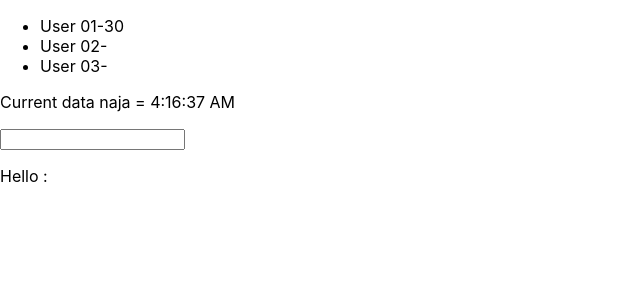
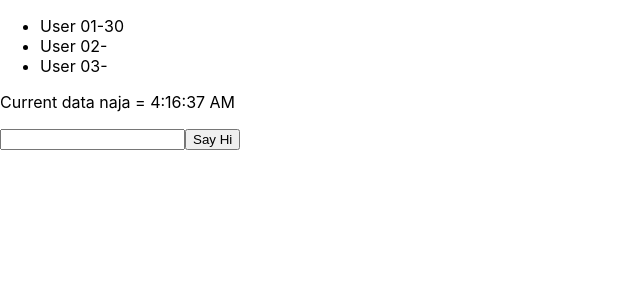
Before and after one commit to up1/workshop-react-20210421, a React (Create React App) app: page / in a window 1280 px wide. Shown: the top 300 px of the page, without its empty margins (0-640 px from the left). Built offline with nearby package versions, Linux system fonts and the light colour scheme.

Commit message:
Working with button

```diff
--- a/src/components/Form.js
+++ b/src/components/Form.js
@@ -7,19 +7,25 @@ import { Component } from "react";
 class Form extends Component {
   constructor() {
     super();
-    this.state = { data: "" };
+    this.state = { name: "", message: "" };
     this.doKey1 = this.doKey.bind(this);
   }
 
   doKey(event) {
-    this.setState({ data: event.target.value });
+    this.setState({ name: event.target.value });
+  }
+
+  sayHi() {
+    console.log("Click say hi");
+    this.setState({ message: "Hello " + this.state.name });
   }
 
   render() {
     return (
       <div>
         <input type="text" onKeyUp={this.doKey1} />
-        <p>Hello : {this.state.data}</p>
+        <button onClick={() => this.sayHi()}>Say Hi</button>
+        <p>{this.state.message}</p>
       </div>
     );
   }
```
